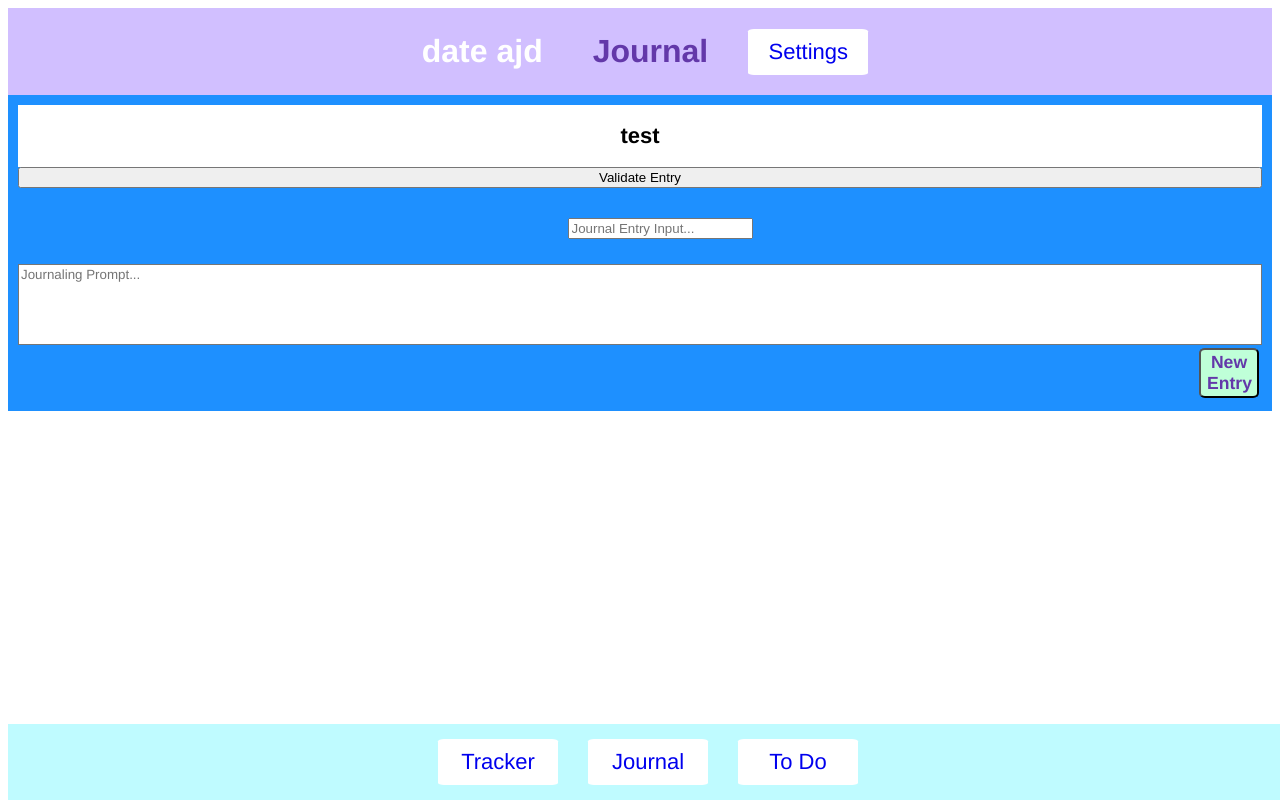
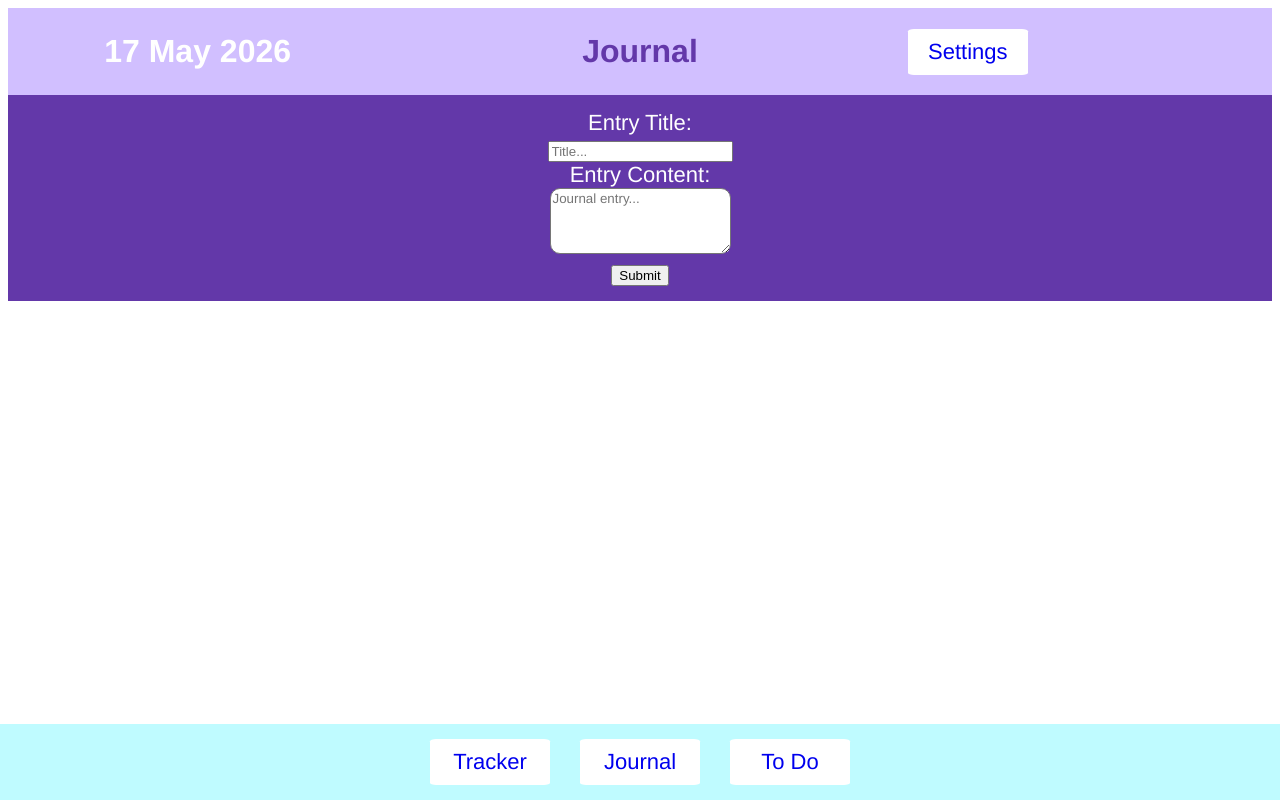
Before and after one commit to nwaly/projet-logiciel-JTD, a Flask app: page /journal in a window 1280 px wide. Run offline with Flask 3, Linux system fonts and the light colour scheme; lists and menus that the app fills with data are empty.

Commit message:
date fonctionnelle + setup début de système de form pour le journal et todo

```diff
--- a/static/script.js
+++ b/static/script.js
@@ -1,107 +1,9 @@
-// pour check si le lien marche//
-console.log("JavaScript file linked successfully!");
-alert("Hello from Flask + JavaScript!");
-//------------------//
+// check si le lien au script marche//
+// console.log("JavaScript file linked successfully!");
+// alert("Hello from Flask + JavaScript!");
 
-// pour afficher la date actuelle
+// affiche la date actuelle
 const d = new Date();
 const month = ["January","February","March","April","May","June","July","August","September","October","November","December"];
 let month_name = month[d.getMonth()];
 document.getElementById("today").innerHTML = d.getDate().toString()+" "+month_name+" "+d.getFullYear().toString();
-
-// Journal //
-// Boutons
-function newEntry() {
-    const para = document.createElement("textarea");
-    document.getElementById("MainPage").appendChild(para);
-}
-
-function valEntry() {
-    if (!document.getElementById("EntryInput").value == "") {
-    //crée un élément li sous la const 'newNode'
-    // = crée la balise dans laquelle la nouvelle entrée va être stockée
-    const newNode = document.createElement("li");
-    //associe l'input actuel à la const 'textNode'
-    const textNode = document.getElementById("EntryInput");
-    //juste pour check : écrit le contenu du textNode (=de l'input actuel) dans la console? je crois?
-    console.log(textNode);
-    //associe le contenu texte (value) du textNode (=de l'input actuel) à l'innerText du newNode (=de la balise de la nouvelle entrée)
-    newNode.innerText = textNode.value;
-    //associe la balise de la liste d'entrée (ul) à la const 'list'
-    const list = document.getElementById("EntryList");
-    //insère/ajoute newNode (=la nouvelle entrée) à la popsition [0] (=tout en haut) de la liste d'entrées 'list'
-    list.insertBefore(newNode, list.children[0]);
-    }
-    //vide le contenu de l'input
-    document.getElementById("EntryInput").value = "";
-
-    // à faire mnt :
-    // transformer le li en div/container joli avec le texte dedans
-    // trouver un moyen de fixe le problème de position?
-    // ou bien faire l'option de bouton New Entry > pop up pour la partie écriture de journal
-    // avec bouton 'valider' qui crée la nouvelle entrée
-}
-
-// TO DO
-// new entry => formulaire?
-// chaque entrée => a un idée
-// check comment une base de données sql fonctionne
-
-// pour récup les header + footer ----------------------------------
-// Function to load HTML content into a target element
-async function loadHTML(elementId, filePath) {
-  try {
-    // Fetch the external HTML file
-    const response = await fetch(filePath);
-
-    // Check if the request was successful
-    if (!response.ok) {
-      throw new Error(`Failed to load ${filePath}: ${response.statusText}`);
-    }
-
-    // Extract HTML text from the response
-    const html = await response.text();
-
-    // Insert the HTML into the target element
-    const element = document.getElementById(elementId);
-    if (element) {
-      element.innerHTML = html;
-    } else {
-      throw new Error(`Element with ID "${elementId}" not found`);
-    }
-  } catch (error) {
-    console.error('Error loading content:', error);
-    // Optional: Display a fallback message in the UI
-    document.getElementById(elementId)?.innerHTML = `<p>Error loading content.</p>`;
-  }
-}
-
-// Load header and footer when the DOM is fully loaded
-document.addEventListener('DOMContentLoaded', () => {
-  loadHTML('header', 'header.html'); // Load header into #header
-  loadHTML('footer', 'footer.html'); // Load footer into #footer
-});
-// Inside includes.js, after inserting the header HTML:
-async function loadHTML(elementId, filePath) {
-  try {
-    // ... (previous fetch code) ...
-
-    // After inserting HTML, initialize dynamic elements
-    if (elementId === 'header') {
-      initHeaderEvents(); // Call a function to set up header interactions
-    }
-  } catch (error) {
-    // ... (error handling) ...
-  }
-}
-
-// Initialize header event listeners
-function initHeaderEvents() {
-  const themeToggle = document.getElementById('theme-toggle');
-  if (themeToggle) {
-    themeToggle.addEventListener('click', () => {
-      document.body.classList.toggle('dark-mode');
-    });
-  }
-}
-//--------------------------------------
--- a/static/style.css
+++ b/static/style.css
@@ -16,7 +16,7 @@ html {
     }
     }
 
-/*----------styles--------*/
+/*---------styles---------*/
 
 :root {
     --blue: #bffbff;
@@ -28,9 +28,41 @@ html {
     --primary-color: #ffffff;
 }
 
+body {
+    font-family: 'Franklin Gothic Medium', 'Arial Narrow', Arial, sans-serif;
+    /*aligns elements in the center*/
+        align-items: center;
+        justify-content: center;
+}
+
+form {
+    padding: 15px;
+    /*aligns elements in the center*/
+        align-items: center;
+        justify-content: center;
+}
+
+label {
+    color: white;
+    padding: 5px;
+}
+
+input {
+    overflow: auto;
+}
+
+textarea {
+    background-color: rgba(255, 255, 255, 0.8);
+    background-color: var(--primary-color);
+    font-family: 'Franklin Gothic Medium', 'Arial Narrow', Arial, sans-serif;
+    font-weight: light;
+    border-radius: 10px;
+}
+
+/*header styles*/
     header {
         display: grid;
-    grid-template-columns: auto auto auto;
+        grid-template-columns: 30% 40% 30%;
         overflow: hidden;
         background-color: var(--purple);
         /*aligns elements in the center*/
@@ -51,14 +83,6 @@ header a {
         text-decoration: none;
     }
 
-header h3 {
-    margin: 15px;
-    padding: 10px;
-    text-align: center; /*aligne le texte au milieu de leur padding*/
-    border-radius: 5%;
-    text-decoration: none;
-}
-
     header h1 {
         margin: 15px;
         padding: 10px;
@@ -69,8 +93,10 @@ header h1 {
         font-size: xx-large;
     }
 
+/*footer styles*/
     footer {
-    display: flex;
+        display: grid;
+        grid-template-columns: auto auto auto;
         overflow: hidden;
         background-color: var(--blue);
         /*aligns elements in the center*/
@@ -78,7 +104,9 @@ footer {
             justify-content: center;
         /*keeps bar at the bottom*/
             position: fixed;
+            left: 0;
             bottom: 0;
+            width: 100%;
     }
 
     footer a {
@@ -91,32 +119,7 @@ footer a {
         text-decoration: none;
     }
 
-table tr th span {
-    text-align: center;
-}
-
-table tr th {
-    width: 30%;
-}
-
-span {
-    color: var(--darkpurple);
-}
-
-body {
-    font-family: 'Franklin Gothic Medium', 'Arial Narrow', Arial, sans-serif;
-}
-
-textarea {
-    background-color: rgba(255, 255, 255, 0.8);
-    display: block;
-    resize: none;
-    background-color: var(--primary-color);
-    font-family: 'Franklin Gothic Medium', 'Arial Narrow', Arial, sans-serif;
-    font-weight: light;
-}
-
-/*class*/
+/*---------class---------*/
 
 .bar {
     width: 100%;
@@ -124,19 +127,25 @@ textarea {
     margin-right: auto;
 }
 
-/*id*/
+.container {
+    background-color: #6338a9;
+    position: relative;
+    /*grid setup*/
+    display: grid;
+    grid-template-columns: 20% 60% 20%;
+    gap: 5px;
+    overflow: auto;
+    /*aligns elements in the center*/
+        align-items: center;
+        justify-content: center;
+        text-align: center; /*aligne le texte au milieu de leur padding*/
+}
 
-#pageTitle {
-    color: #6338a9;
-}
+/*---------id---------*/
 
 #today {
     z-index: +1;
-}
-
-#LoadPage {
-    z-index: -1;
-    display: flex;
+    color: white;
 }
 
 #MainPage {
@@ -145,13 +154,6 @@ textarea {
   background-color: dodgerblue;
   padding: 10px;
   height: auto;
-}
-
-#MainTitle {
-    display: block;
-    width: 100%;
-    height: 100%;
-    background-color: #bfffd8;
 }
 
 #mybutton {
--- a/templates/index.html
+++ b/templates/index.html
@@ -14,7 +14,7 @@
 </head>
 <body>
   <header id="header" class="bar">
-    <h1 id="today" style="color: white;">date ajd</h1>
+    <h1 id="today">date</h1>
     <!--Reprend le titre de la page sélectionnée-->
     {% if title %}
       <h1 id="pageTitle">{{title}}</h1>
@@ -31,6 +31,6 @@
     <a href="/journal">Journal</a>
     <a href="/todo">To Do</a>
   </footer>
-  <script src="{{url_for('static', filename='script.js')}}"></script>
+  <script src="{{ url_for('static', filename='script.js') }}"></script>
 </body>
 </html>
--- a/templates/journal.html
+++ b/templates/journal.html
@@ -1,36 +1,17 @@
 {% extends "index.html" %} {% block content %}
 <body>
-  <div id="MainPage">
-    <!--test de div container pour les diary entry-->
-    <table id="DiaryEntry">
-      <tr>
-        <th class="left">
-          test
-        </th>
-      </tr>
-    </table>
+    <div class="container">
+        <div></div>
+        <form action="/action_page.php">
+            <label for="eTitle">Entry Title:</label><br>
+            <input type="text" id="eTitle" name="eTitle" placeholder="Title..."><br>
 
-    <!--button to validate input into new entry-->
-    <button onclick="valEntry()" id="valbutton">Validate Entry</button>
+            <label for="eContent">Entry Content:</label><br>
+            <textarea form_id="eContent" name="eContent" rows="4" col="100" placeholder="Journal entry..."></textarea><br>
 
-    <!--Input area-->
-    <table>
-      <th>
-        <ul id="EntryList">
-          <input type="text" id="EntryInput" placeholder="Journal Entry Input...">
-        </ul>
-      </th>
-    </table>
-
-    <!--old Entry type text area-->
-    <textarea name="textArea" class="center" rows="5" cols="60" placeholder="Journaling Prompt..."></textarea>
-
-    <!--button for new text area type entry-->
-    <table>
-      <th>
-        <button onclick="newEntry()" id="mybutton">New Entry</button>
-      </th>
-    </table>
-  </div>
+            <input type="submit" value="Submit">
+        </form>
+        <div></div>
+    </div>
 </body>
 {% endblock %}
--- a/templates/settings.html
+++ b/templates/settings.html
@@ -1,5 +1,7 @@
 {% extends "index.html" %} {% block content %}
 <body>
-  <span>Settings</span>
+  <div class="container">
+    <span style="color: white;">Settings</span>
+  </div>
 </body>
 {% endblock %}
--- a/templates/tracker.html
+++ b/templates/tracker.html
@@ -1,5 +1,8 @@
 {% extends "index.html" %} {% block content %}
 <body>
+  <div class="container">
+
+  </div>
   <span>Tracker</span>
 </body>
 {% endblock %}
```
Also changed, not shown: static/old_script.js (added, +99 -0 lines), templates/old_journal.html (added, +36 -0 lines), templates/todo.html (+7 -1 lines). Lines whose indentation alone changed are shown as unchanged.
